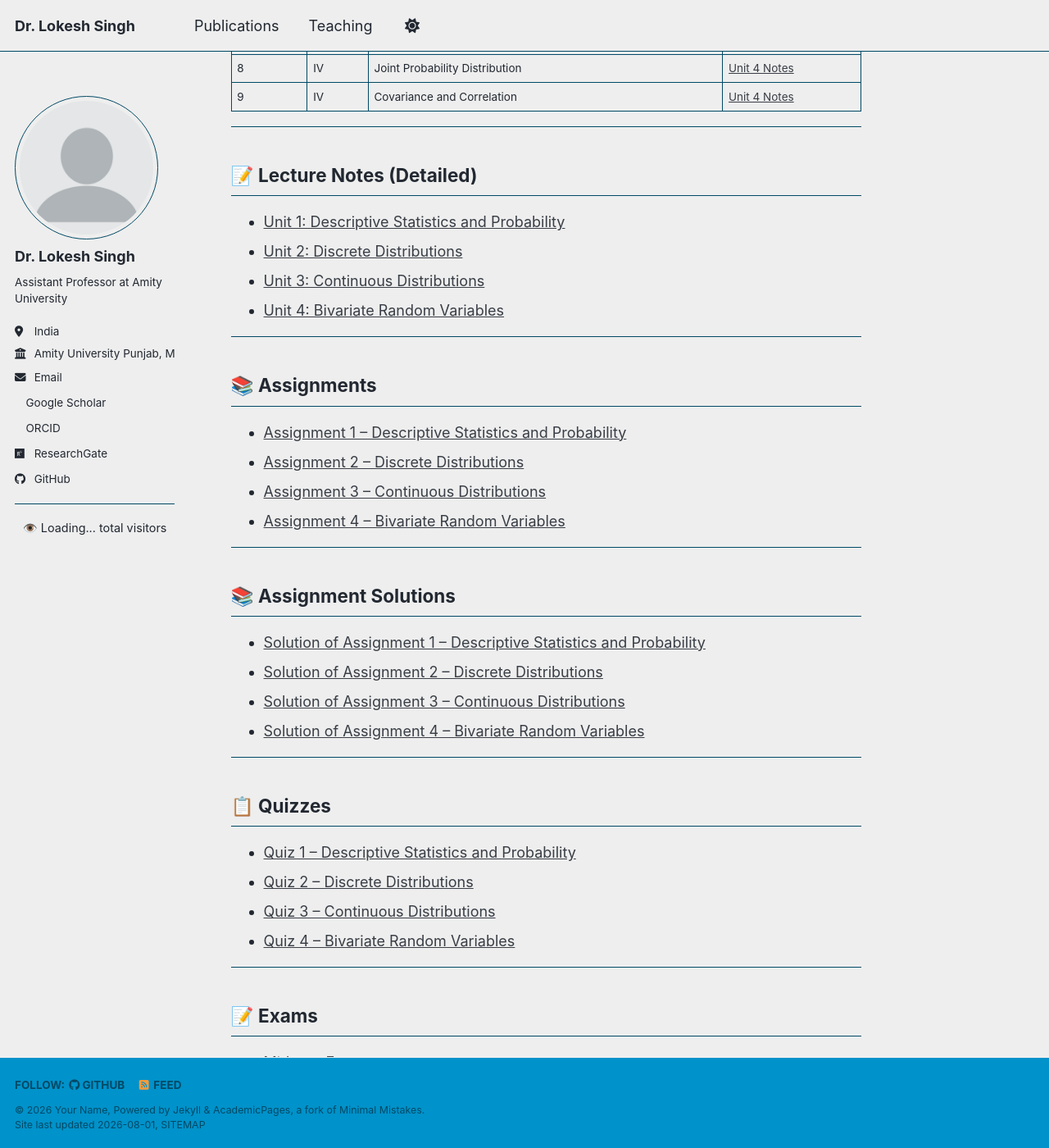
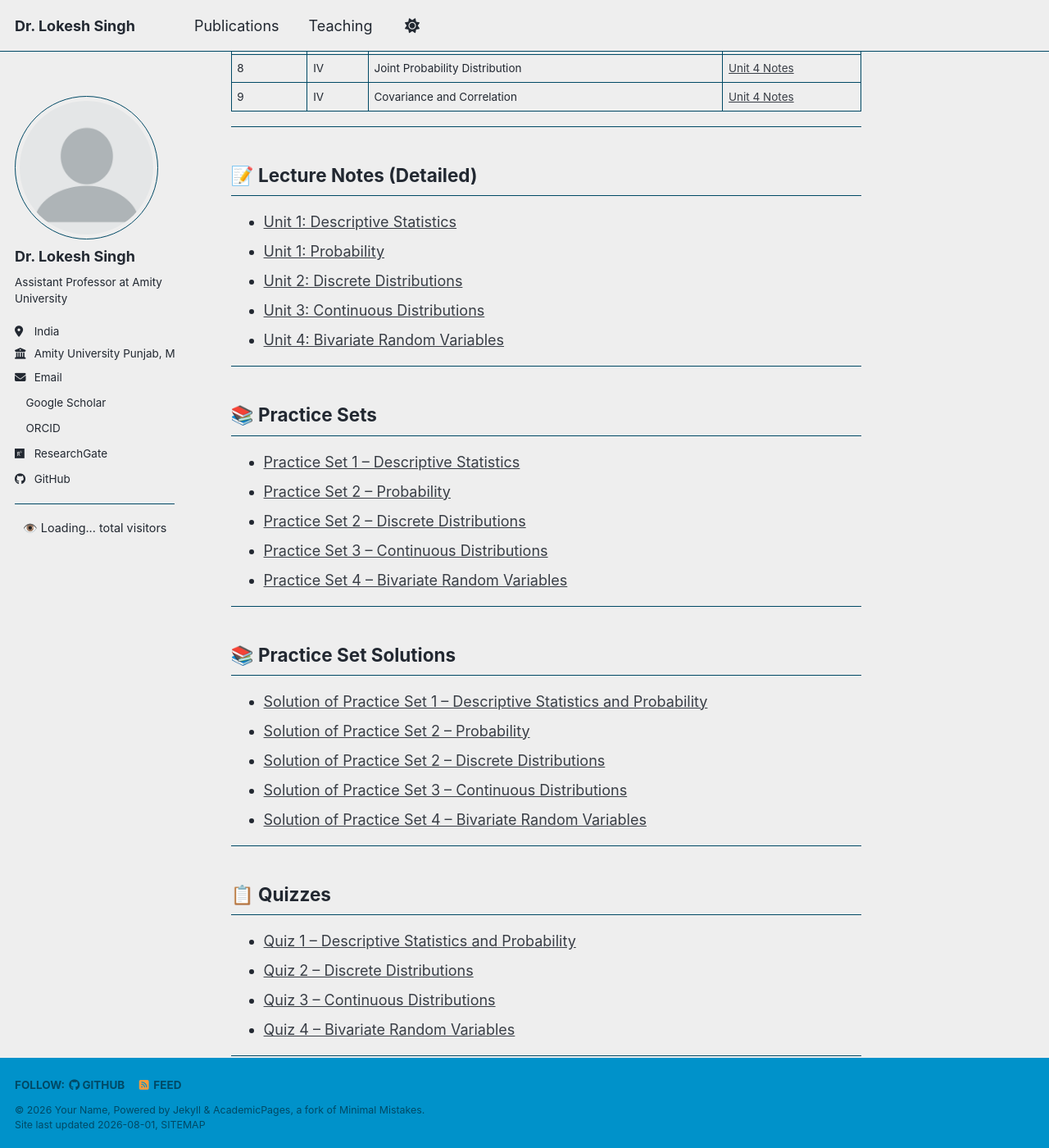
Before and after one commit to lokeshmath/lokeshmath.github.io, a Jekyll site: the page built from _pages/courses/STA201.md, in a window 1280 px wide and 1400 px high, scrolled down 1989 px. Shown: the whole window at 82% size. Built offline with Jekyll 4.4.1, drawn with Linux system fonts in a browser that asks for light colours; a style sheet for code colours, icons or effects is not loaded.

Commit message:
Update STA201.md

```diff
--- a/_pages/courses/STA201.md
+++ b/_pages/courses/STA201.md
@@ -71,28 +71,31 @@ A comprehensive introduction to the theory of probability and statistics, coveri
 
 ## 📝 Lecture Notes (Detailed)
 
-- [Unit 1: Descriptive Statistics and Probability](/files/courses/STA201/2026-27/unit1.pdf)
+- [Unit 1: Descriptive Statistics ](/files/courses/STA201/2026-27/stats-unit1.pdf)
+- [Unit 1: Probability](/files/courses/STA201/2026-27/prob-unit1.pdf)
 - [Unit 2: Discrete Distributions](/files/courses/STA201/2026-27/unit2.pdf)
 - [Unit 3: Continuous Distributions](/files/courses/STA201/2026-27/unit3.pdf)
 - [Unit 4: Bivariate Random Variables](/files/courses/STA201/2026-27/unit4.pdf)
 
 ---
 
-## 📚 Assignments
+## 📚 Practice Sets
 
-- [Assignment 1 – Descriptive Statistics and Probability](/files/courses/STA201/2026-27/assignment1.pdf)
-- [Assignment 2 – Discrete Distributions](/files/courses/STA201/2026-27/assignment2.pdf)
-- [Assignment 3 – Continuous Distributions](/files/courses/STA201/2026-27/assignment3.pdf)
-- [Assignment 4 – Bivariate Random Variables](/files/courses/STA201/2026-27/assignment4.pdf)
+- [Practice Set 1 – Descriptive Statistics](/files/courses/STA201/2026-27/ps1.pdf)
+- [Practice Set 2 – Probability](/files/courses/STA201/2026-27/ps2.pdf)
+- [Practice Set 2 – Discrete Distributions](/files/courses/STA201/2026-27/ps3.pdf)
+- [Practice Set 3 – Continuous Distributions](/files/courses/STA201/2026-27/ps4.pdf)
+- [Practice Set 4 – Bivariate Random Variables](/files/courses/STA201/2026-27/ps5.pdf)
 
 ---
 
-## 📚 Assignment Solutions
+## 📚 Practice Set Solutions
 
-- [Solution of Assignment 1 – Descriptive Statistics and Probability](/files/courses/STA201/2026-27/sol-assignment1.pdf)
-- [Solution of Assignment 2 – Discrete Distributions](/files/courses/STA201/2026-27/sol-assignment2.pdf)
-- [Solution of Assignment 3 – Continuous Distributions](/files/courses/STA201/2026-27/sol-assignment3.pdf)
-- [Solution of Assignment 4 – Bivariate Random Variables](/files/courses/STA201/2026-27/sol-assignment4.pdf)
+- [Solution of Practice Set 1 – Descriptive Statistics and Probability](/files/courses/STA201/2026-27/sol-ps1.pdf)
+- [Solution of Practice Set 2 – Probability](/files/courses/STA201/2026-27/sol-ps2.pdf)
+- [Solution of Practice Set 2 – Discrete Distributions](/files/courses/STA201/2026-27/sol-ps3.pdf)
+- [Solution of Practice Set 3 – Continuous Distributions](/files/courses/STA201/2026-27/sol-ps4.pdf)
+- [Solution of Practice Set 4 – Bivariate Random Variables](/files/courses/STA201/2026-27/sol-ps5.pdf)
 
 ---
 
```
